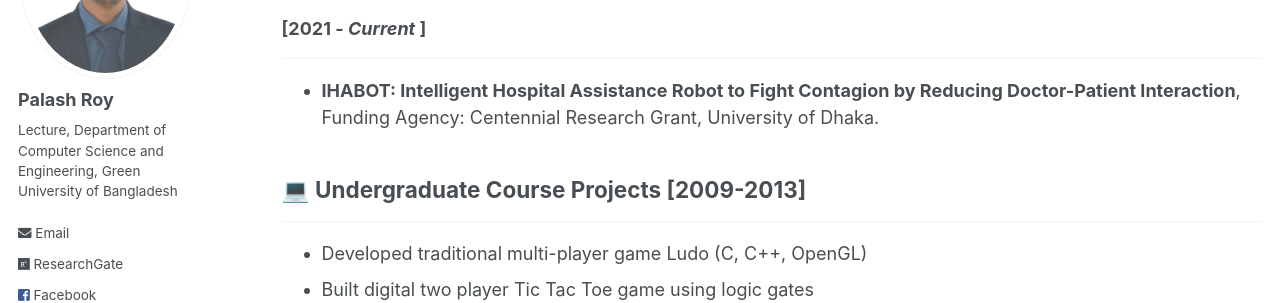
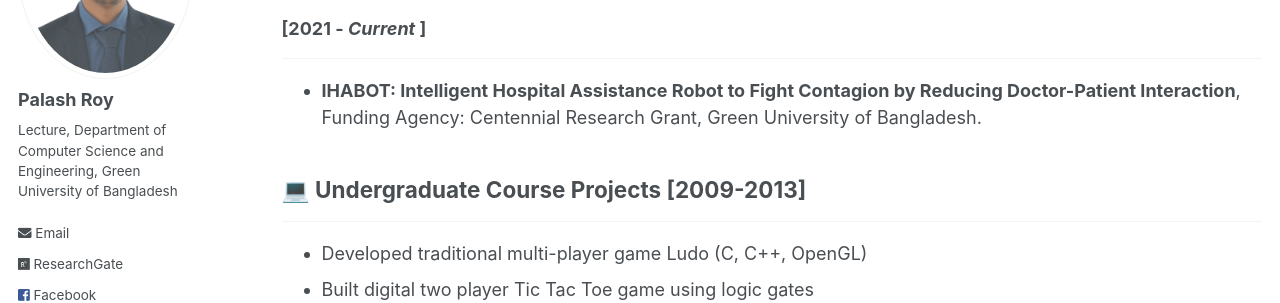
Before and after one commit to PalashRoy975/PalashRoy975.github.io, a Jekyll site: the page built from _pages/projects.md, in a window 1280 px wide and 1158 px high. Shown: the part 255-558 px from the top of the window. Built offline with Jekyll 4.4.1, drawn with Linux system fonts in a browser that asks for light colours.

Commit message:
Update projects.md
University name changes

```diff
--- a/_pages/projects.md
+++ b/_pages/projects.md
@@ -10,7 +10,7 @@ author_profile: true
 
 ### [2021 - *Current* ]
 ------------------------
-* **IHABOT: Intelligent Hospital Assistance Robot to Fight Contagion by Reducing Doctor-Patient Interaction**, Funding Agency: Centennial Research Grant, University of Dhaka.
+* **IHABOT: Intelligent Hospital Assistance Robot to Fight Contagion by Reducing Doctor-Patient Interaction**, Funding Agency: Centennial Research Grant, Green University of Bangladesh.
 
 ## 💻 Undergraduate Course Projects [2009-2013]
 ---------------------------------------------
```
